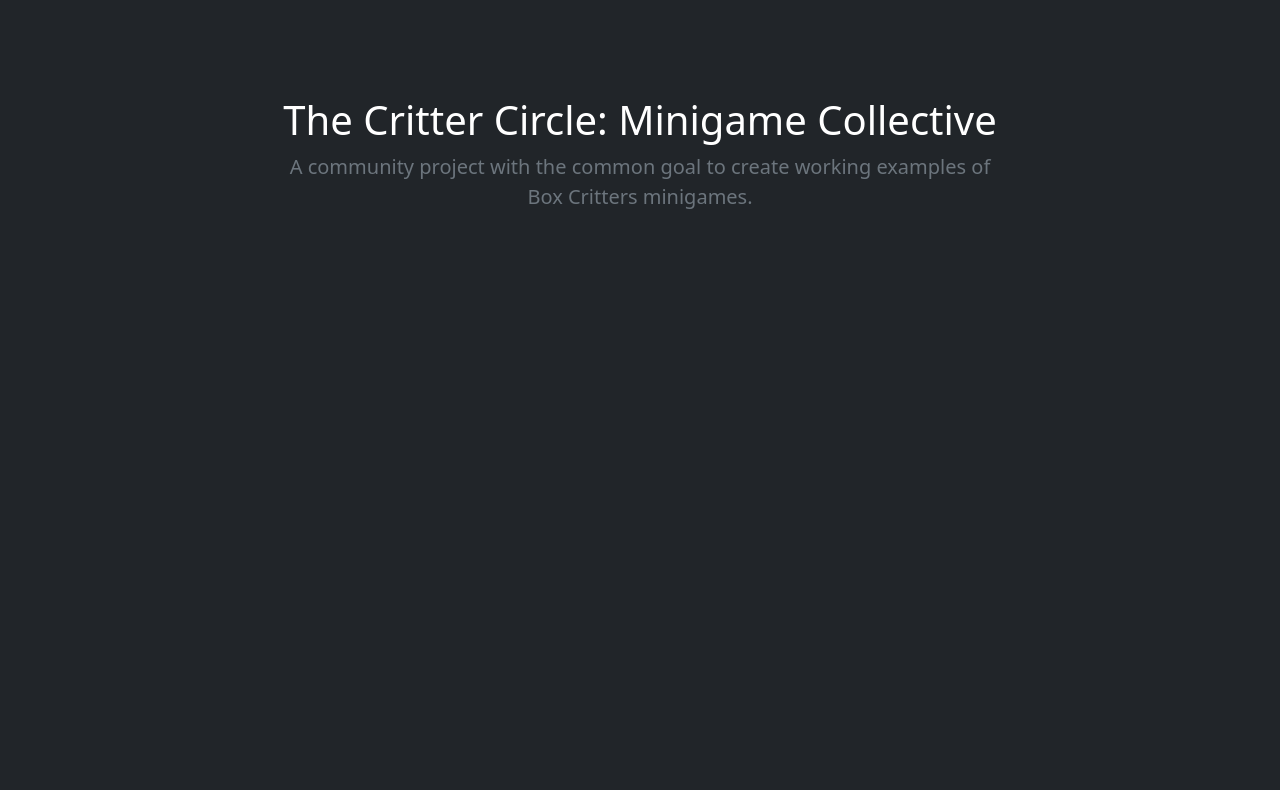
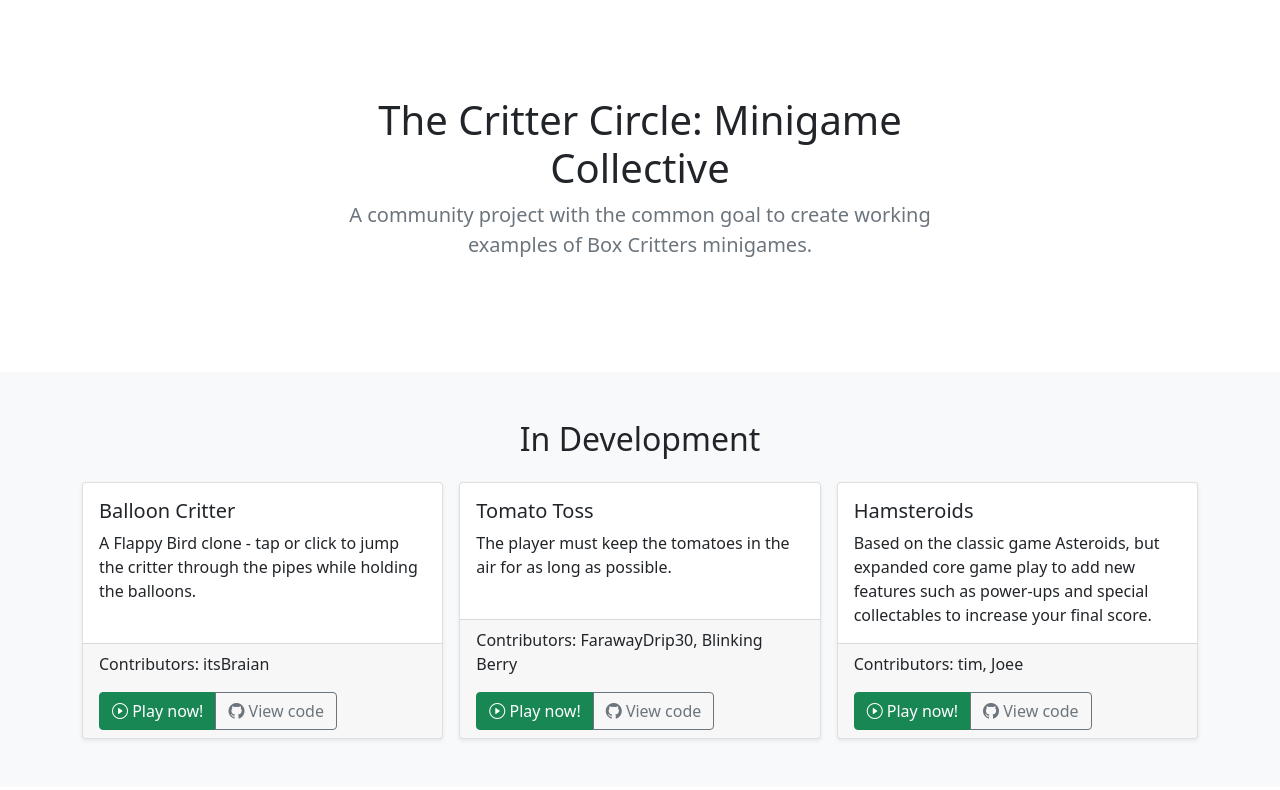
Before and after one commit to TheCritterCircle/thecrittercircle.github.io, a plain HTML site: page index.html in a window 1280 px wide. Drawn offline with nearby package versions, Linux system fonts and the light colour scheme.

Commit message:
Add first 3 minigame cards

```diff
--- a/index.html
+++ b/index.html
@@ -4,18 +4,77 @@
         <meta charset="utf-8">
         <meta name="viewport" content="width=device-width, initial-scale=1">
         <link href="https://cdn.jsdelivr.net/npm/bootstrap@5.0.0-beta2/dist/css/bootstrap.min.css" rel="stylesheet" integrity="sha384-BmbxuPwQa2lc/FVzBcNJ7UAyJxM6wuqIj61tLrc4wSX0szH/Ev+nYRRuWlolflfl" crossorigin="anonymous">
+        <link href="https://cdn.jsdelivr.net/npm/bootstrap-icons@1.4.0/font/bootstrap-icons.css" rel="stylesheet" integrity="sha384-doAc3Z0i+SBp0Img0yrmvdUG7+DLbBYeol0n0hqTTKNgz9MINQa16YnwWGIcCzqz" crossorigin="anonymous">
         <title>TCC: Minigame Collective</title>
     </head>
-    <body class="text-white bg-dark">
+    <body>
         <main>
             <section class="py-5 text-center container">
                 <div class="row py-lg-5">
-                    <div class="col-lg-8 col-md-8 mx-auto">
+                    <div class="col-lg-7 col-md-8 mx-auto">
                         <h1 class="fw-light">The Critter Circle: Minigame Collective</h1>
                         <p class="lead text-muted">A community project with the common goal to create working examples of Box Critters minigames.</p>
                     </div>
                 </div>
             </section>
+            <div class="album py-5 bg-light">
+                <div class="container">
+                    <h2 class="fw-light text-center mb-4">In Development</h2>
+                    <div class="row row-cols-1 row-cols-sm-2 row-cols-md-3 g-3 d-flex">
+                        <div class="col d-flex">
+                            <div class="card shadow-sm">
+                                <div class="card-body">
+                                    <h5 class="card-title">Balloon Critter</h5>
+                                    <p class="card-text">A Flappy Bird clone - tap or click to jump the critter through the pipes while holding the balloons.</p>
+                                </div>
+                                <div class="card-footer">
+                                    <p class="card-text fw-light">Contributors: itsBraian</p>
+                                    <div class="d-flex justify-content-between align-items-center">
+                                        <div class="btn-group">
+                                            <a class="btn btn-md btn-success" href="https://thecrittercircle.github.io/balloon-critter" role="button"><i class="bi-play-circle"></i> Play now!</a>
+                                            <a class="btn btn-md btn-outline-secondary" href="https://github.com/TheCritterCircle/balloon-critter" role="button"><i class="bi-github"></i> View code</a>
+                                        </div>
+                                    </div>
+                                </div>
+                            </div>
+                        </div>
+                        <div class="col d-flex">
+                            <div class="card shadow-sm">
+                                <div class="card-body">
+                                    <h5 class="card-title">Tomato Toss</h5>
+                                    <p class="card-text">The player must keep the tomatoes in the air for as long as possible.</p>
+                                </div>
+                                <div class="card-footer">
+                                    <p class="card-text fw-light">Contributors: FarawayDrip30, Blinking Berry</p>
+                                    <div class="d-flex justify-content-between align-items-center">
+                                        <div class="btn-group">
+                                            <a class="btn btn-md btn-success" href="https://thecrittercircle.github.io/tomato-toss" role="button"><i class="bi-play-circle"></i> Play now!</a>
+                                            <a class="btn btn-md btn-outline-secondary" href="https://github.com/TheCritterCircle/tomato-toss" role="button"><i class="bi-github"></i> View code</a>
+                                        </div>
+                                    </div>
+                                </div>
+                            </div>
+                        </div>
+                        <div class="col d-flex">
+                            <div class="card shadow-sm">
+                                <div class="card-body">
+                                    <h5 class="card-title">Hamsteroids</h5>
+                                    <p class="card-text">Based on the classic game Asteroids, but expanded core game play to add new features such as power-ups and special collectables to increase your final score.</p>
+                                </div>
+                                <div class="card-footer">
+                                    <p class="card-text fw-light">Contributors: tim, Joee</p>
+                                    <div class="d-flex justify-content-between align-items-center">
+                                        <div class="btn-group">
+                                            <a class="btn btn-md btn-success" href="https://thecrittercircle.github.io/hamsteroids" role="button"><i class="bi-play-circle"></i> Play now!</a>
+                                            <a class="btn btn-md btn-outline-secondary" href="https://github.com/TheCritterCircle/hamsteroids" role="button"><i class="bi-github"></i> View code</a>
+                                        </div>
+                                    </div>
+                                </div>
+                            </div>
+                        </div>
+                    </div>
+                </div>
+            </div>
         </main>
 
         <script src="https://cdn.jsdelivr.net/npm/bootstrap@5.0.0-beta2/dist/js/bootstrap.bundle.min.js" integrity="sha384-b5kHyXgcpbZJO/tY9Ul7kGkf1S0CWuKcCD38l8YkeH8z8QjE0GmW1gYU5S9FOnJ0" crossorigin="anonymous"></script>
```
